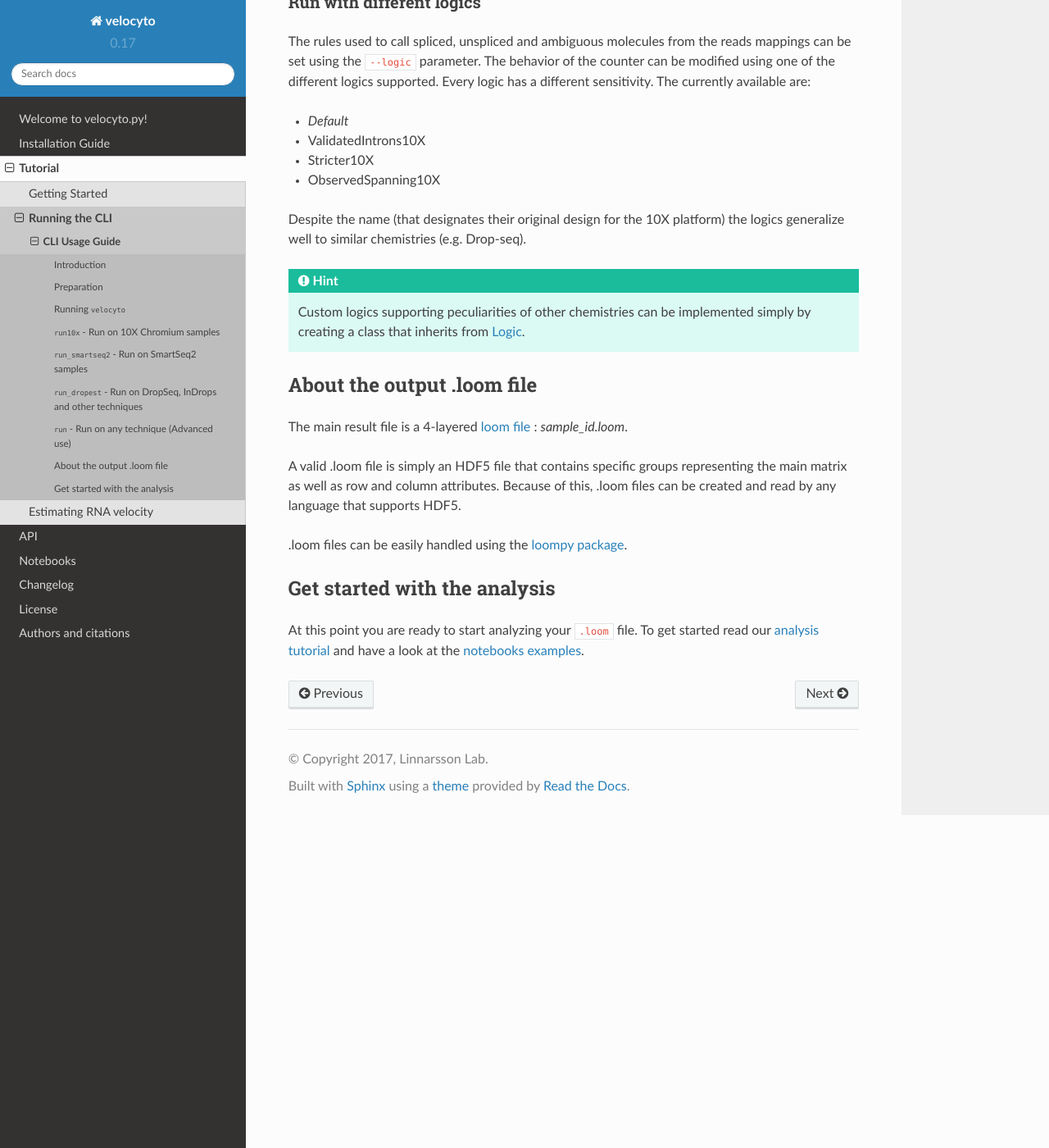
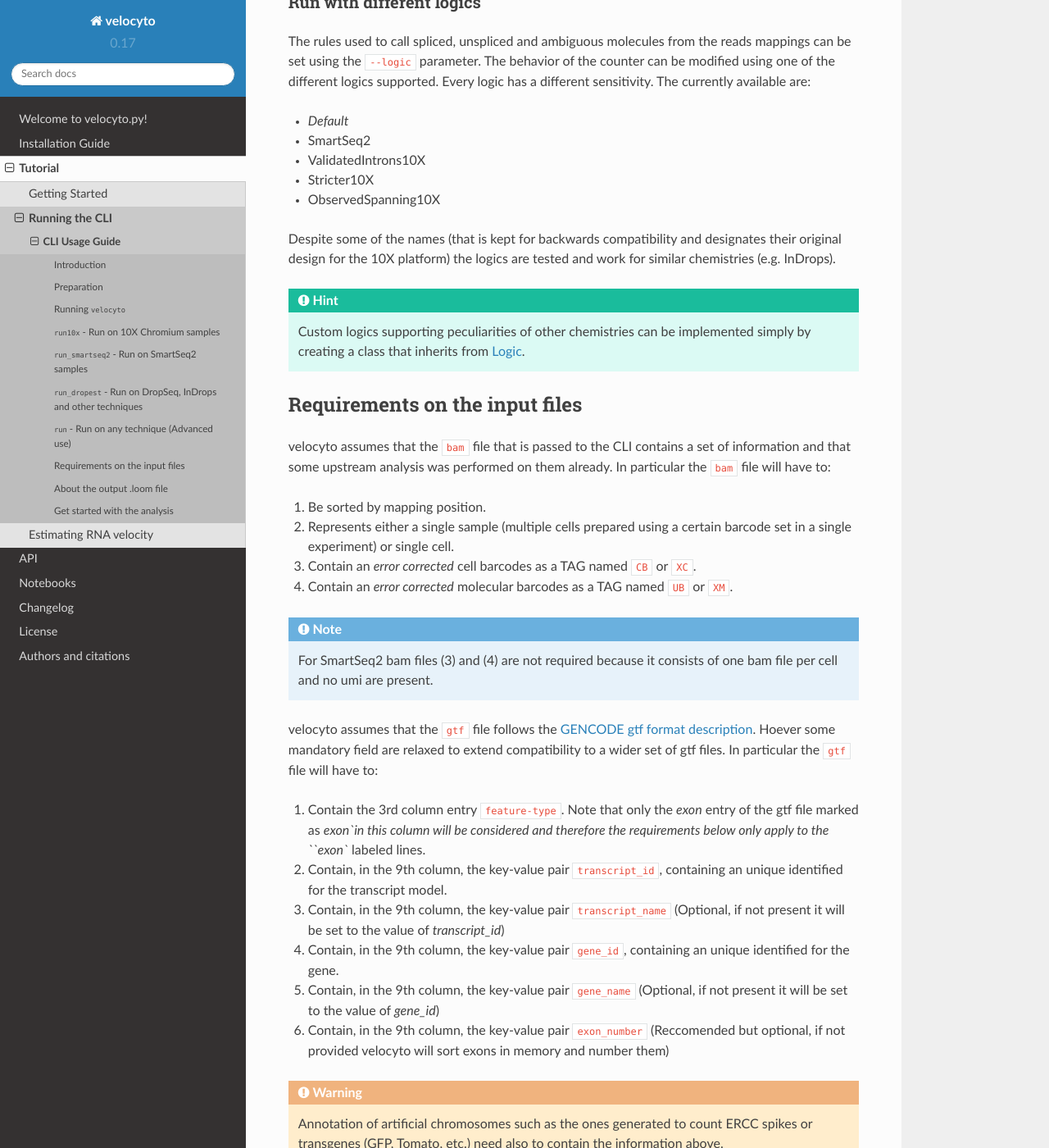
Before and after one commit to velocyto-team/velocyto.py, a Sphinx documentation site: the page built from doc/tutorial/cli.rst, in a window 1280 px wide and 1400 px high, scrolled down 7630 px. Shown: the whole window at 82% size. Built offline with Sphinx 7.4.7 and the Read the Docs theme 2.0.0, drawn with Linux system fonts in a browser that asks for light colours; some of the changed text lies outside the part shown.

```diff
--- a/doc/tutorial/cli.rst
+++ b/doc/tutorial/cli.rst
@@ -221,7 +221,6 @@ The sorting procedure uses ``samtools sort`` and it is expected to be time consu
     However, because of the above mentioned multithreaded call to ``samtools sort``, running several instances of ``veloctyo run`` might end up using the memory and cpu of your system and possbily result in runtime errors.
     Therefore for batch jobs we suggest to first call :code:`samtools sort -t CB -O BAM -o cellsorted_possorted_genome_bam.bam possorted_genome_bam.bam` sequentially and only then running ``velocyto``
 
-
 Run with different logics
 ~~~~~~~~~~~~~~~~~~~~~~~~~
 
@@ -230,14 +229,45 @@ The behavior of the counter can be modified using one of the different logics su
 Every logic has a different sensitivity. The currently available are:
 
 - *Default*
+- SmartSeq2
 - ValidatedIntrons10X
 - Stricter10X
 - ObservedSpanning10X
 
-Despite the name (that designates their original design for the 10X platform) the logics generalize well to similar chemistries (e.g. Drop-seq).
+Despite some of the names (that is kept for backwards compatibility and designates their original design for the 10X platform) the logics are tested and work for similar chemistries (e.g. InDrops).
 
 .. hint::
     Custom logics supporting peculiarities of other chemistries can be implemented simply by creating a class that inherits from :ref:`Logic <logicapi>`.
+
+
+Requirements on the input files
+-------------------------------
+
+velocyto assumes that the ``bam`` file that is passed to the CLI contains a set of information and that some upstream analysis was performed on them already.
+In particular the ``bam`` file will have to:
+
+1. Be sorted by mapping position.
+2. Represents either a single sample (multiple cells prepared using a certain barcode set in a single experiment) or single cell.
+3. Contain an `error corrected` cell barcodes as a TAG named ``CB`` or ``XC``.
+4. Contain an `error corrected` molecular barcodes as a TAG named ``UB`` or ``XM``.
+
+.. note::
+    For SmartSeq2 bam files (3) and (4) are not required because it consists of one bam file per cell and no umi are present.
+
+
+velocyto assumes that the ``gtf`` file follows the `GENCODE gtf format description <https://www.gencodegenes.org/gencodeformat.html>`_.
+Hoever some mandatory field are relaxed to extend compatibility to a wider set of gtf files.
+In particular the ``gtf`` file will have to:
+
+1. Contain the 3rd column entry ``feature-type``. Note that only the `exon` entry of the gtf file marked as `exon`in this column will be considered and therefore the requirements below only apply to the ``exon`` labeled lines.
+2. Contain, in the 9th column, the key-value pair ``transcript_id``, containing an unique identified for the transcript model.
+3. Contain, in the 9th column, the key-value pair ``transcript_name`` (Optional, if not present it will be set to the value of `transcript_id`)
+4. Contain, in the 9th column, the key-value pair ``gene_id``, containing an unique identified for the gene.
+5. Contain, in the 9th column, the key-value pair ``gene_name`` (Optional, if not present it will be set to the value of `gene_id`)
+6. Contain, in the 9th column, the key-value pair ``exon_number`` (Reccomended but optional, if not provided velocyto will sort exons in memory and number them)
+
+.. warning::
+    Annotation of artificial chromosomes such as the ones generated to count ERCC spikes or transgenes (GFP, Tomato, etc.) need also to contain the information above.
 
 
 About the output .loom file
@@ -250,6 +280,27 @@ Because of this, .loom files can be created and read by any language that suppor
 
 .loom files can be easily handled using the `loompy package <http://loompy.org>`_.
 
+Merging multiple samples/lanes in a single file
+~~~~~~~~~~~~~~~~~~~~~~~~~~~~~~~~~~~~~~~~~~~~~~~
+
+The merging of different samples/lanes in the same loom file can be performed simply using the ``loompy`` library.
+This is usually just a single line:
+
+
+.. code-block:: python
+
+    loompy.combine(files, output_filename, key="Accession")
+
+or if you want more control on the exact memory that is allocated or subset your data before merging you can do something like:
+
+.. code-block:: python
+
+
+    files = ["file1.loom","file2.loom","file3.loom","file4.loom"]
+    # on the command line do: cp file1.loom merged.loom
+    ds = loompy.connect("merged.loom")
+    for fn in files[1:]:
+        ds.add_loom(fn, batch_size=1000)
 
 Get started with the analysis
 -----------------------------
--- a/velocyto/_version.py
+++ b/velocyto/_version.py
@@ -1 +1 @@
-__version__ = "0.17.5"
+__version__ = "0.17.6"
```
Also changed, not shown: doc/changelog.rst (+6 -3 lines), 1 other file.
